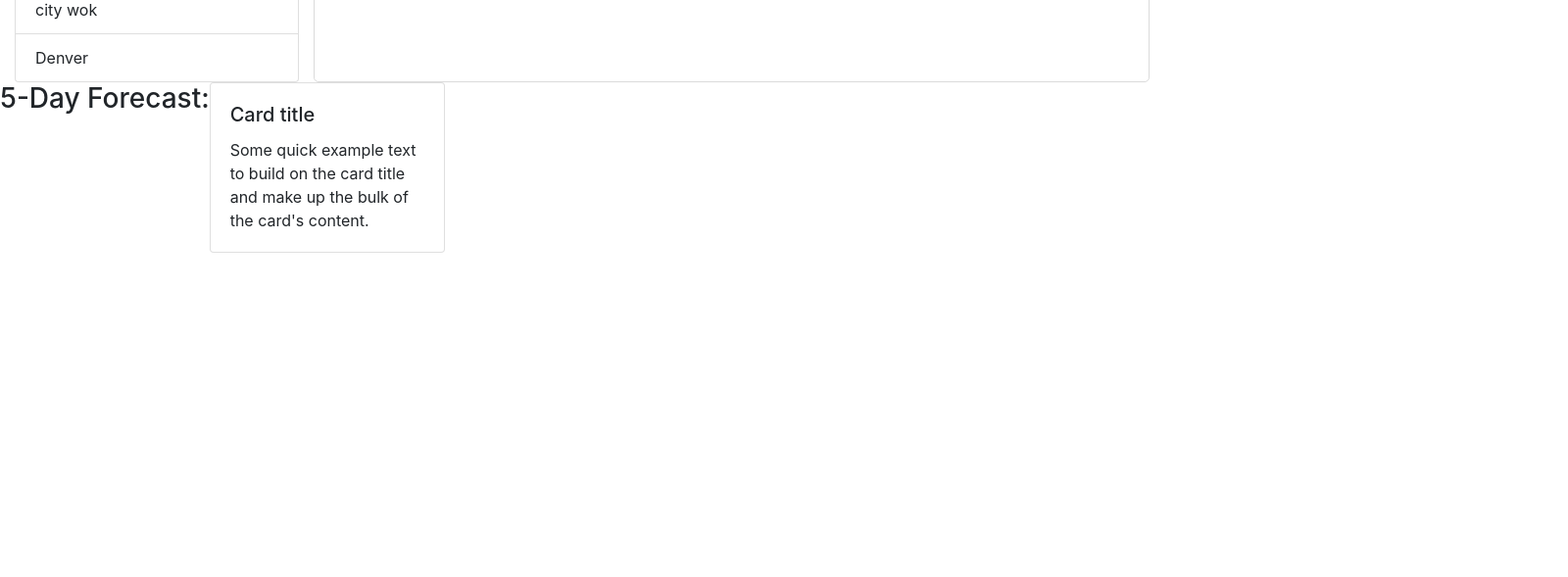
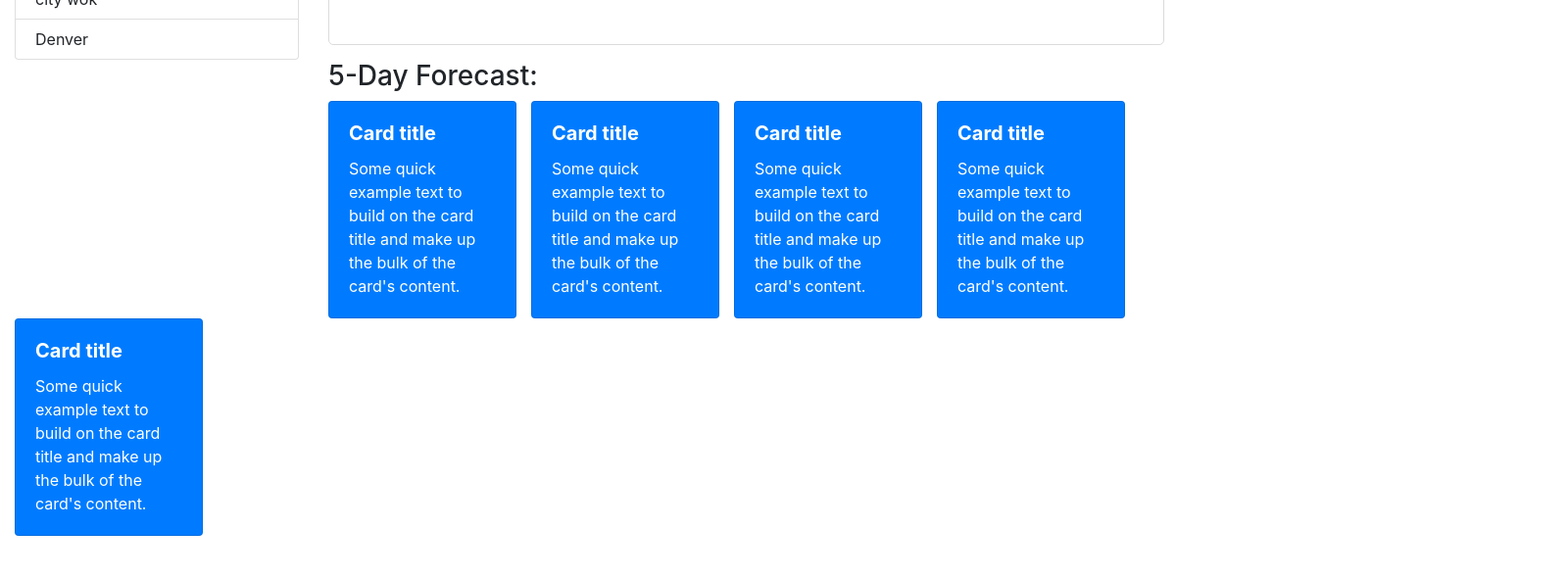
Before and after one commit to SamFan808/Cool-Weather-App, a plain HTML site: page index.html in a window 1280 px wide. Shown: the part 211-800 px from the top of the page at 98% size, 1600 px wide, since content can reach past the window. Drawn offline with nearby package versions, Linux system fonts and the light colour scheme.

Commit message:
html and css mostly done, will need to tweak a few classes once js is started

```diff
--- a/Assets/styles.css
+++ b/Assets/styles.css
@@ -3,13 +3,6 @@ header {
   text-align: center;
   background-color: rgb(16, 22, 71);
   padding: 20px;
-}
-
-nav .container {
-  border: solid;
-  border-radius: 15px;
-  color: red;
-  font-size: larger;
 }
 
 nav .search {
@@ -21,4 +14,18 @@ nav .search {
   border-width: thin;
   border-color: rgb(219, 219, 219);
   border-radius: 5px;
+  margin: 15px;
 }
+
+h3 {
+  text-align: center;
+}
+
+.card {
+  margin-left: 15px;
+  color: white;
+}
+
+h5 {
+  font-weight: bold;
+}
--- a/index.html
+++ b/index.html
@@ -7,7 +7,7 @@
     <title>Weather App</title>
     <link rel="stylesheet" href="https://cdn.jsdelivr.net/npm/bootstrap@4.5.3/dist/css/bootstrap.min.css"
         integrity="sha384-TX8t27EcRE3e/ihU7zmQxVncDAy5uIKz4rEkgIXeMed4M0jlfIDPvg6uqKI2xXr2" crossorigin="anonymous">
-    <link rel="stylesheet" href="https://stackpath.bootstrapcdn.com/font-awesome/4.7.0/css/font-awesome.min.css">
+    <link rel="stylesheet" href="https://cdnjs.cloudflare.com/ajax/libs/font-awesome/5.15.1/css/all.min.css">
     <link rel="stylesheet" href="Assets/styles.css">
 </head>
 
@@ -20,20 +20,19 @@
             <nav class="col-md-3">
                 <nav class="search">
                     <h2>Search Thingie</h2>
-                    <nav class="input-group mb-3">
+                    <nav class="input-group input-group-sm mb-3">
                         <input type="text" class="form-control" placeholder="City Name"
                             aria-label="Recipient's username" aria-describedby="button-addon2">
                         <nav class="input-group-append">
                             <button class="btn btn-primary" type="button" id="button-addon2">
-                                Sarch<span class="fas fa-search"></span>
+                                Sarch <span class="fas fa-search"></span>
                             </button>
-
                         </nav>
                     </nav>
                 </nav>
                 <ul class="list-group">
-                    <li class="list-group-item" data-recent="recent1">city wok</li>
-                    <li class="list-group-item" data-recent="recent2">Denver</li>
+                    <li class="list-group-item py-2" data-recent="recent1">city wok</li>
+                    <li class="list-group-item py-2" data-recent="recent2">Denver</li>
                 </ul>
             </nav>
             <section class="col-md-8" id=cityblock>
@@ -42,12 +41,46 @@
                 <section class="wind">wind</section>
                 <section class="uv">uv</section>
             </section>
-            <section class="h3">5-Day Forecast:</section>
-            <section class="card" style="width: 15rem;">
+
+            <section class="col-md-12 offset-md-3">
+                <section class="h3">5-Day Forecast:</section>
+            </section>
+
+            <section class="offset-md-3">
+                <section class="card bg-primary" style="width: 12rem" data-day="day1">
+                    <section class="card-body">
+                        <h5 class="card-title" data-date="date1">Card title</h5>
+                        <p class="card-text">Some quick example text to build on the card title and make up the bulk of
+                            the card's content.</p>
+                    </section>
+                </section>
+            </section>
+            <section class="card bg-primary" style="width: 12rem" data-day="day2">
                 <section class="card-body">
-                    <h5 class="card-title">Card title</h5>
-                    <p class="card-text">Some quick example text to build on the card title and make up the bulk of the card's
-                        content.</p>
+                    <h5 class="card-title" data-date="date2">Card title</h5>
+                    <p class="card-text">Some quick example text to build on the card title and make up the bulk of
+                        the card's content.</p>
+                </section>
+            </section>
+            <section class="card bg-primary" style="width: 12rem" data-day="day3">
+                <section class="card-body">
+                    <h5 class="card-title" data-date="date3">Card title</h5>
+                    <p class="card-text">Some quick example text to build on the card title and make up the bulk of
+                        the card's content.</p>
+                </section>
+            </section>
+            <section class="card bg-primary" style="width: 12rem" data-day="day3">
+                <section class="card-body">
+                    <h5 class="card-title" data-date="date4">Card title</h5>
+                    <p class="card-text">Some quick example text to build on the card title and make up the bulk of
+                        the card's content.</p>
+                </section>
+            </section>
+            <section class="card bg-primary" style="width: 12rem" data-day="day3">
+                <section class="card-body">
+                    <h5 class="card-title" data-date="date5">Card title</h5>
+                    <p class="card-text">Some quick example text to build on the card title and make up the bulk of
+                        the card's content.</p>
                 </section>
             </section>
         </main>
```
Also changed, not shown: Assets/script.js (+6 -5 lines).
